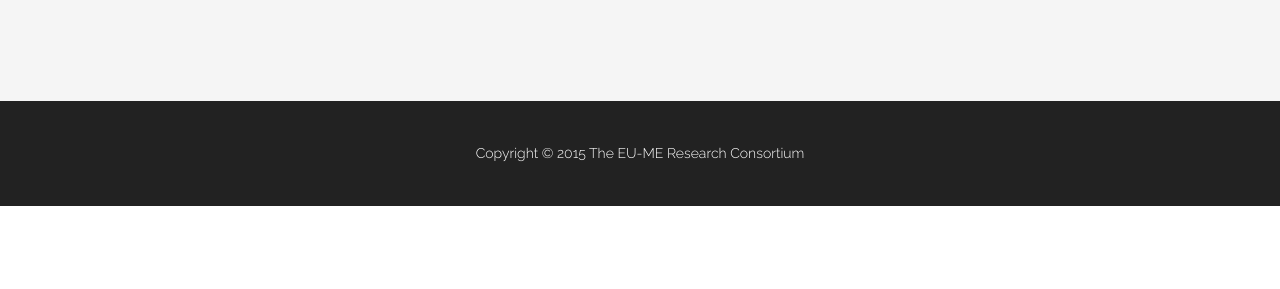
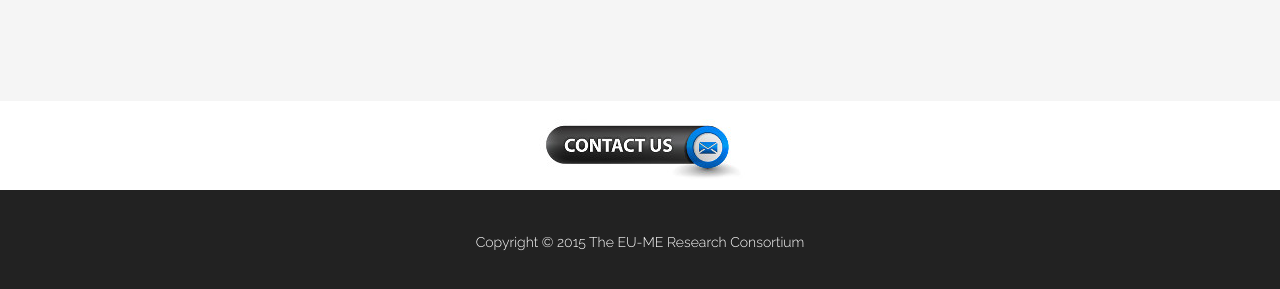
Before and after one commit to Sigimera/eu-me.eu, a plain HTML site: page index.html in a window 1280 px wide. Shown: the part 1405-1694 px from the top of the page. Before the commit the page ends 1611 px from the top, so only its background shows below. Drawn offline with Linux system fonts and the light colour scheme.

Commit message:
Adding contact me link to the bottom of the page.

```diff
--- a/index.html
+++ b/index.html
@@ -177,6 +177,22 @@
 
 	<!-- Services end -->
 
+  <section id="contact">
+		<div class="container">
+			<div class="row">
+
+				<div class="col-sm-12 text-center" style="padding: 10px">
+          <a href="mailto:cohs6z2c3Wlbdntact@eu-me.eu"
+            onmouseover="this.href=this.href.replace(/hs6z2c3Wlbd/g,'');">
+            <img style="width: 250px"
+            src="assets/images/contact_us.jpg"
+            alt="Contact Us">
+          </a>
+        </div>
+      </div>
+    </div>
+  </section>
+
 	<!-- Footer start -->
 
 	<footer id="footer">
```
Also changed, not shown: assets/images/contact_us.jpg (added).
